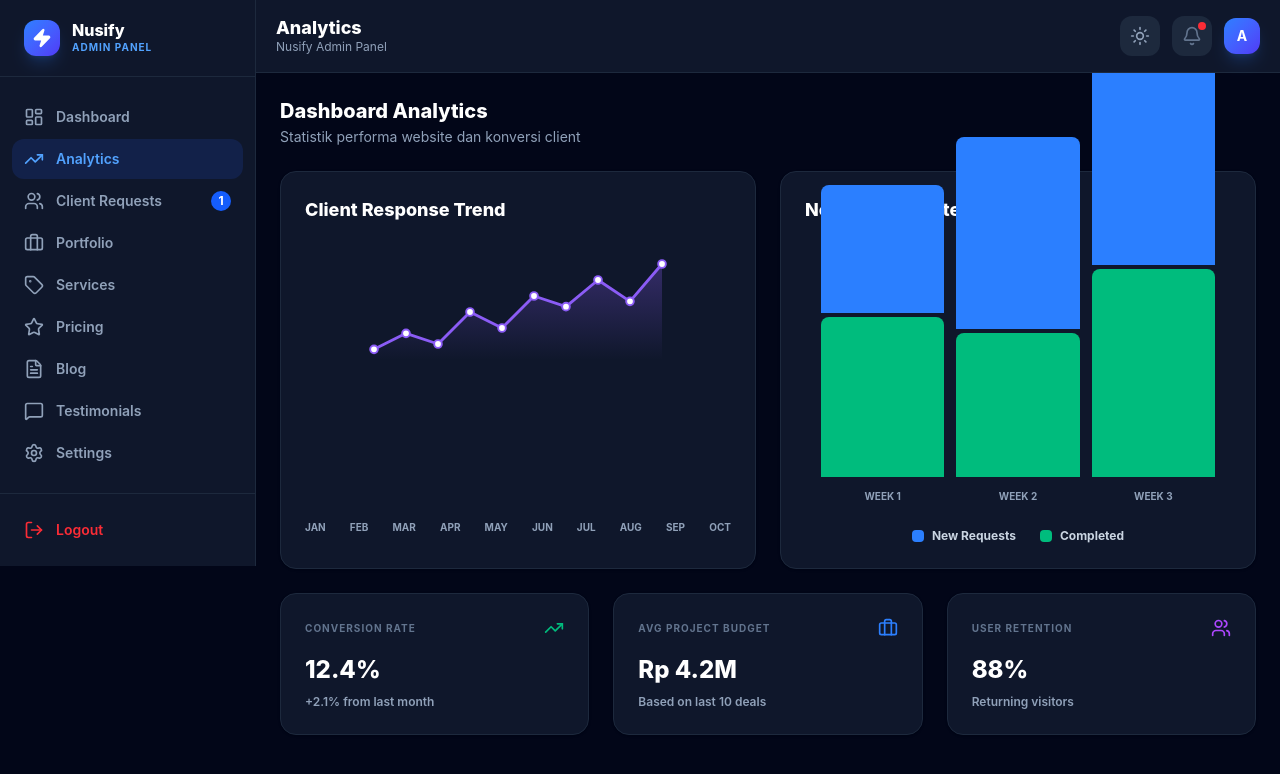
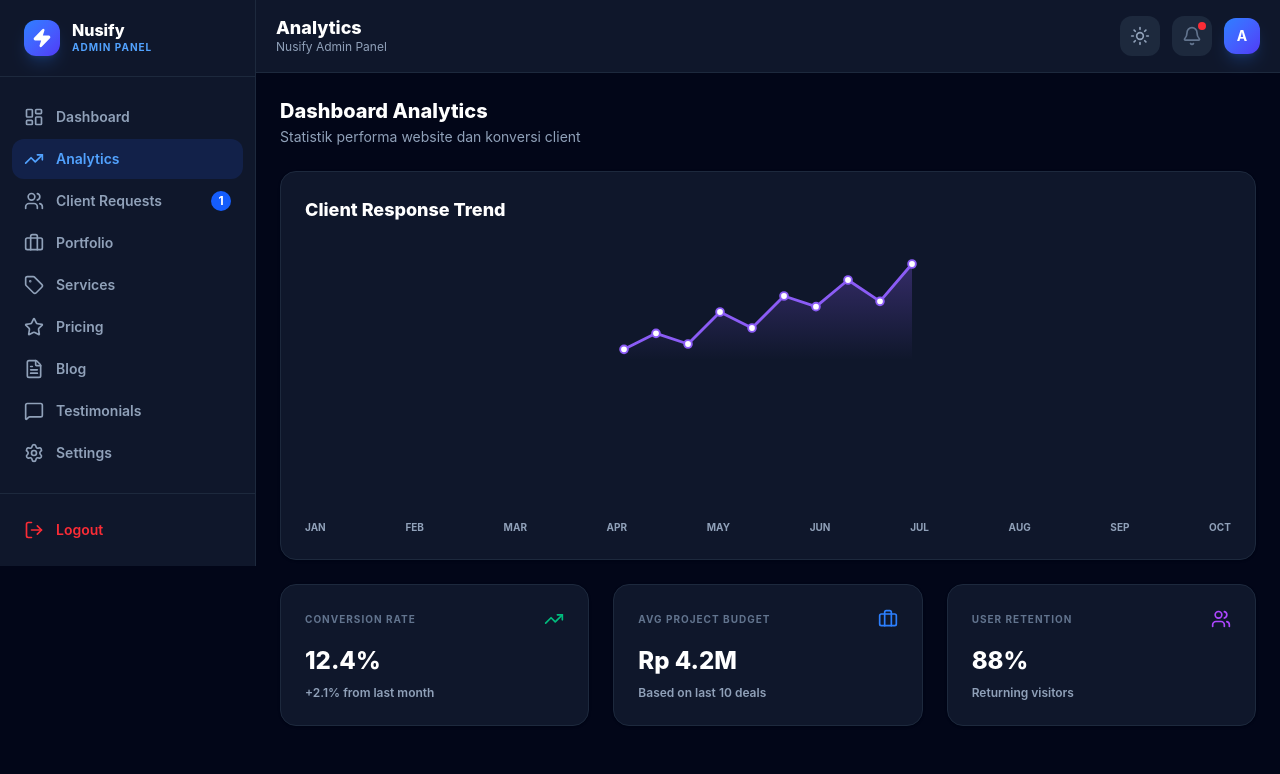
Before and after one commit to raflyhr/website-agensi, a React (Vite) app in the folder Nusify/: page /admin in a window 1280 px wide. Both pictures are taken after a click on the button "Analytics". Shown: the top 774 px of the page. Built offline with nearby package versions, Linux system fonts and the light colour scheme.

Commit message:
chore: remove bar charts and simplify dashboard analytics to line charts only

```diff
--- a/Nusify/src/pages/AdminDashboard.tsx
+++ b/Nusify/src/pages/AdminDashboard.tsx
@@ -120,27 +120,6 @@ const Field = ({ label, children }: { label: string; children: React.ReactNode }
 
 const inputCls = "w-full px-4 py-2.5 bg-slate-50 dark:bg-slate-800 border border-slate-200 dark:border-slate-700 rounded-xl text-slate-900 dark:text-white placeholder-slate-400 focus:outline-none focus:ring-2 focus:ring-blue-500/50 focus:border-blue-500 transition-all text-sm";
 
-// ─────────────── CHART COMPONENTS ───────────────
-const BarChart = ({ data, color }: { data: number[], color: string }) => {
-  const max = Math.max(...data);
-  return (
-    <div className="flex items-end gap-1.5 h-32 w-full px-2">
-      {data.map((val, i) => (
-        <div key={i} className="flex-1 flex flex-col items-center gap-1 group">
-          <div
-            className={`w-full rounded-t-md transition-all duration-500 group-hover:opacity-80 ${color}`}
-            style={{ height: `${(val / max) * 100}%` }}
-          >
-            <div className="opacity-0 group-hover:opacity-100 absolute -top-8 left-1/2 -translate-x-1/2 bg-slate-800 text-white text-[10px] py-1 px-2 rounded whitespace-nowrap pointer-events-none transition-opacity">
-              {val}
-            </div>
-          </div>
-        </div>
-      ))}
-    </div>
-  );
-};
-
 const LineChart = ({ data, color }: { data: number[], color: string }) => {
   const max = Math.max(...data);
   const width = 300;
@@ -259,24 +238,6 @@ const DashboardOverview = ({ clients, portfolio, posts }: { clients: Client[]; p
         </div>
 
         <div className="space-y-6">
-          <div className="bg-white dark:bg-slate-900 rounded-2xl shadow-sm border border-slate-100 dark:border-slate-800 p-5">
-            <h2 className="text-base font-extrabold text-slate-900 dark:text-white mb-6">Request Distribution</h2>
-            <BarChart data={[4, 8, 3, 6, 9]} color="bg-indigo-500" />
-            <div className="grid grid-cols-2 gap-4 mt-6">
-              {[
-                { label: 'Landing Page', val: '40%' },
-                { label: 'Company Profile', val: '30%' },
-                { label: 'E-Commerce', val: '20%' },
-                { label: 'Web Application', val: '10%' },
-              ].map(item => (
-                <div key={item.label}>
-                  <p className="text-[10px] text-slate-400 font-bold uppercase truncate">{item.label}</p>
-                  <p className="text-sm font-extrabold text-slate-900 dark:text-white">{item.val}</p>
-                </div>
-              ))}
-            </div>
-          </div>
-
           <div className="bg-linear-to-br from-blue-600 to-indigo-700 rounded-2xl p-6 text-white shadow-xl shadow-blue-500/20">
             <p className="text-xs font-bold text-blue-100 uppercase tracking-widest mb-2">Pro Tip</p>
             <h3 className="text-lg font-extrabold mb-3">Optimize your conversion</h3>
@@ -684,7 +645,7 @@ const AnalyticsSection = () => {
     <div className="space-y-6">
       <SectionHeader title="Dashboard Analytics" subtitle="Statistik performa website dan konversi client" />
 
-      <div className="grid grid-cols-1 lg:grid-cols-2 gap-6">
+      <div className="grid grid-cols-1 gap-6">
         <div className="bg-white dark:bg-slate-900 rounded-2xl border border-slate-100 dark:border-slate-800 shadow-sm p-6">
           <h3 className="text-lg font-extrabold text-slate-900 dark:text-white mb-6">Client Response Trend</h3>
           <div className="h-64">
@@ -692,31 +653,6 @@ const AnalyticsSection = () => {
           </div>
           <div className="flex items-center justify-between mt-4 text-[10px] font-bold text-slate-400 uppercase">
             <span>Jan</span><span>Feb</span><span>Mar</span><span>Apr</span><span>May</span><span>Jun</span><span>Jul</span><span>Aug</span><span>Sep</span><span>Oct</span>
-          </div>
-        </div>
-
-        <div className="bg-white dark:bg-slate-900 rounded-2xl border border-slate-100 dark:border-slate-800 shadow-sm p-6">
-          <h3 className="text-lg font-extrabold text-slate-900 dark:text-white mb-6">New vs Completed Projects</h3>
-          <div className="h-64 flex items-end gap-3 px-4">
-            <div className="flex-1 flex flex-col gap-1 items-center">
-              <div className="w-full bg-blue-500 rounded-t-lg h-32"></div>
-              <div className="w-full bg-emerald-500 rounded-t-lg h-40"></div>
-              <span className="text-[10px] font-bold text-slate-400 mt-2">WEEK 1</span>
-            </div>
-            <div className="flex-1 flex flex-col gap-1 items-center">
-              <div className="w-full bg-blue-500 rounded-t-lg h-48"></div>
-              <div className="w-full bg-emerald-500 rounded-t-lg h-36"></div>
-              <span className="text-[10px] font-bold text-slate-400 mt-2">WEEK 2</span>
-            </div>
-            <div className="flex-1 flex flex-col gap-1 items-center">
-              <div className="w-full bg-blue-500 rounded-t-lg h-56"></div>
-              <div className="w-full bg-emerald-500 rounded-t-lg h-52"></div>
-              <span className="text-[10px] font-bold text-slate-400 mt-2">WEEK 3</span>
-            </div>
-          </div>
-          <div className="flex justify-center gap-6 mt-6">
-            <div className="flex items-center gap-2"><div className="w-3 h-3 rounded bg-blue-500" /> <span className="text-xs font-bold text-slate-600 dark:text-slate-300">New Requests</span></div>
-            <div className="flex items-center gap-2"><div className="w-3 h-3 rounded bg-emerald-500" /> <span className="text-xs font-bold text-slate-600 dark:text-slate-300">Completed</span></div>
           </div>
         </div>
       </div>
```
